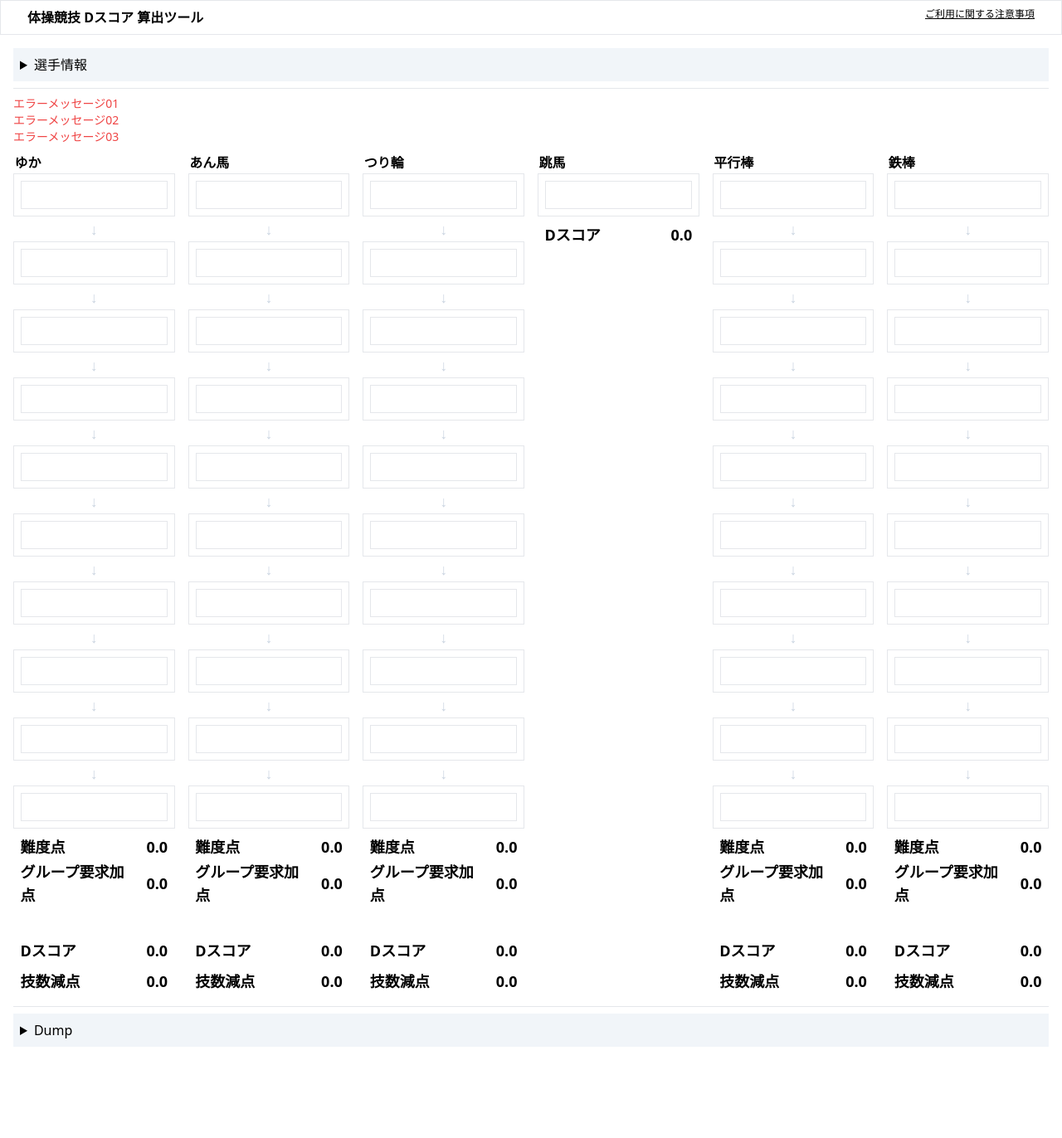
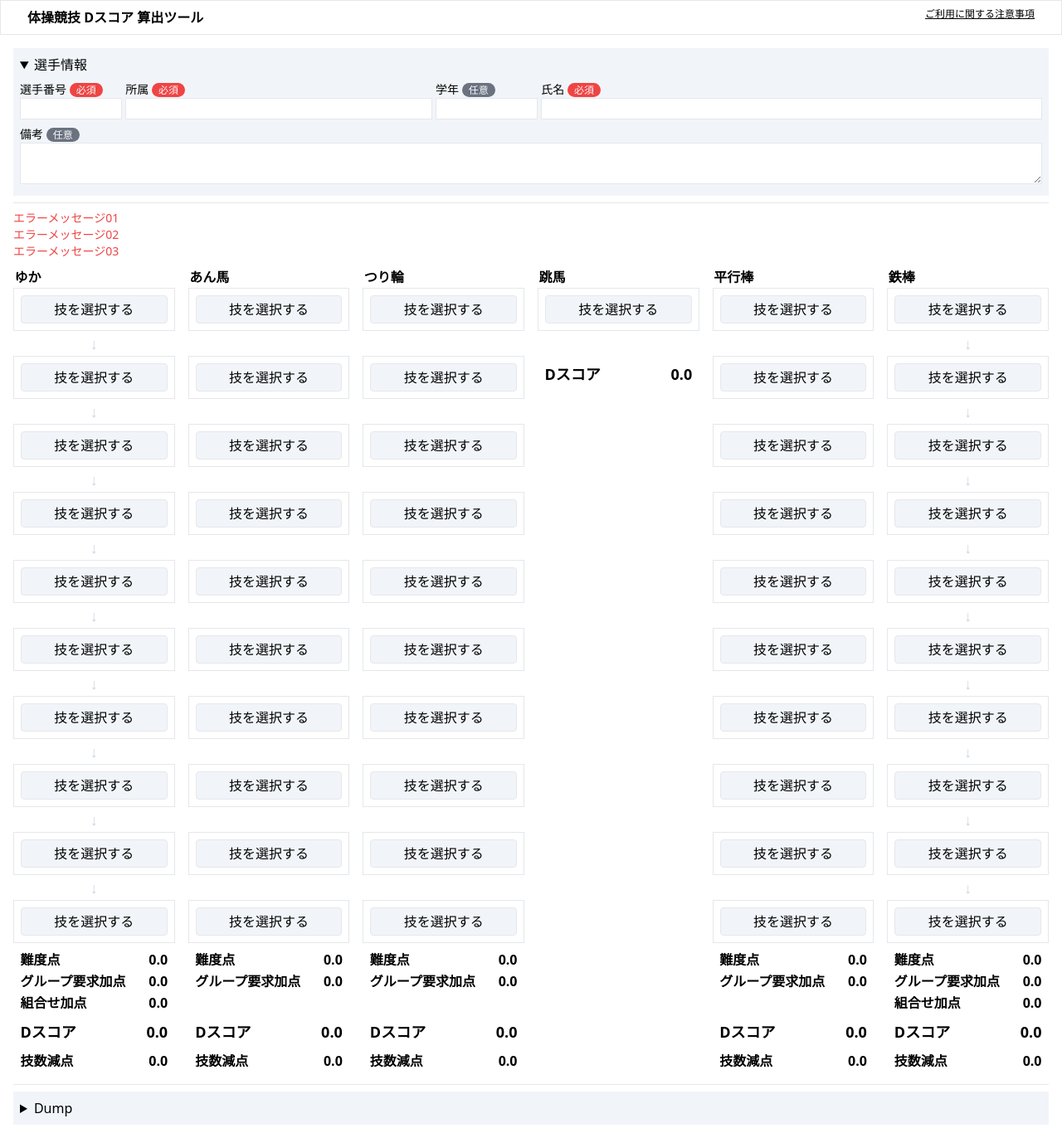
Before and after one commit to thonma/gymnastics_dscore, a SvelteKit app: page / in a window 1280 px wide. Shown: the whole page at 83% size. Before the commit the page ends 1278 px from the top, so only its background shows below. Built offline with nearby package versions, Linux system fonts and the light colour scheme.

Commit message:
千里の道も一歩から

```diff
--- a/src/routes/+page.svelte
+++ b/src/routes/+page.svelte
@@ -92,7 +92,8 @@
 			const n = this.culculateNandoTen();
 			const g = this.culculateGroupYokyuKaten();
 			const k = this.culculateKumiawaseKaten();
-			return n + g + k;
+			// 丸め誤差防止のため、10倍にした値を足して10で割る
+			return ((n * 10) + (g * 10) + (k * 10)) / 10;
 		}
 
 		calculateGisuGenten(): number {
@@ -150,6 +151,8 @@
 		fullname: string;
 		note: string;
 
+		validationErrMsgList: string[];
+
 		constructor(
 			num: string,
 			team: string,
@@ -162,11 +165,26 @@
 			this.grade = grade;
 			this.fullname = fullname;
 			this.note = note;
+			this.validationErrMsgList = [];
 		}
 
 		validate(): boolean | string[] {
 			// TODO 実装
-			return true;
+			this.validationErrMsgList = [];
+
+			if (this.num === null || this.num === undefined || this.num.length === 0 || 10 < this.num.length) {
+				this.validationErrMsgList.push(`選手番号を1～10文字で入力してください。`);
+			}
+
+			if (this.team === null || this.team === undefined || this.team.length === 0 || 20 < this.team.length) {
+				this.validationErrMsgList.push(`所属を1～20文字で入力してください。`);
+			}
+
+			if (this.fullname === null || this.fullname === undefined || this.fullname.length === 0 || 20 < this.fullname.length) {
+				this.validationErrMsgList.push(`氏名を1～20文字で入力してください。`);
+			}
+
+			return 0 < this.validationErrMsgList.length ? this.validationErrMsgList : true;
 		}
 	}
 
@@ -180,13 +198,18 @@
 	// =========================================
 	// 選手情報
 	// =========================================
-	let player = {
-		num: '',
-		team: '',
-		grade: '',
-		fullname: '',
-		note: ''
-	};
+	// let player = {
+	// 	num: '',
+	// 	team: '',
+	// 	grade: '',
+	// 	fullname: '',
+	// 	note: ''
+	// };
+	let player = new Player('', '', '', '', '');
+	function invokePlayerValidate() {
+		player.validate();
+		player = player;
+	}
 
 	// =========================================
 	// 演技構成
@@ -414,53 +437,62 @@
 </svelte:head>
 
 <section>
-	<details class="bg-slate-100 p-2">
+	<!-- -------------------------------------------------------------------------- -->
+	<!-- 選手情報 -------------------------------------------------------------------------- -->
+	<!-- -------------------------------------------------------------------------- -->
+	<details open class="bg-slate-100 p-2">
 		<summary>選手情報</summary>
 
-		<div class="text-sm text-red-500 mb-2">
+		<div class="text-sm text-red-500 my-2">
 			<!-- TODO -->
-			エラーメッセージ01<br />
-			エラーメッセージ02<br />
-			エラーメッセージ03<br />
+			{#each player.validationErrMsgList as msg}
+				{ msg }
+				<br>
+			{/each}
 		</div>
 
-		<div class="flex justify-between">
+		<div class="flex justify-between mb-2">
 			<div class="w-[10%]">
-				<label for="playerNum" class="block text-sm">選手番号</label>
-				<input type="text" name="playerNum" bind:value={player.num} class="w-full px-1 border" />
+				<label for="playerNum" class="block text-sm">選手番号&nbsp;<span class="rounded-full bg-red-500 text-neutral-50 text-xs px-2">必須</span></label>
+				<input type="text" name="playerNum" bind:value={player.num} on:input={invokePlayerValidate} class="w-full px-1 border" />
 			</div>
 
 			<div class="w-[30%]">
-				<label for="playerTeam" class="block text-sm">所属</label>
-				<input type="text" name="playerTeam" bind:value={player.team} class="w-full px-1 border" />
+				<label for="playerTeam" class="block text-sm">所属&nbsp;<span class="rounded-full bg-red-500 text-neutral-50 text-xs px-2">必須</span></label>
+				<input type="text" name="playerTeam" bind:value={player.team} on:input={invokePlayerValidate} class="w-full px-1 border" />
 			</div>
 
 			<div class="w-[10%]">
-				<label for="playerGrade" class="block text-sm">学年</label>
+				<label for="playerGrade" class="block text-sm">学年&nbsp;<span class="rounded-full bg-gray-500 text-neutral-50 text-xs px-2">任意</span></label>
 				<input
 					type="text"
 					name="playerGrade"
 					bind:value={player.grade}
+					on:input={invokePlayerValidate}
 					class="w-full px-1 border"
 				/>
 			</div>
 
 			<div class="w-[49%]">
-				<label for="playerFullname" class="block text-sm">氏名</label>
+				<label for="playerFullname" class="block text-sm">氏名&nbsp;<span class="rounded-full bg-red-500 text-neutral-50 text-xs px-2">必須</span></label>
 				<input
 					type="text"
 					name="playerFullname"
 					bind:value={player.fullname}
+					on:input={invokePlayerValidate}
 					class="w-full px-1 border"
 				/>
 			</div>
 		</div>
 
-		<label for="playerNote" class="block text-sm">備考</label>
-		<textarea name="playerNote" rows="2" bind:value={player.note} class="w-full px-1 border" />
+		<label for="playerNote" class="block text-sm">備考&nbsp;<span class="rounded-full bg-gray-500 text-neutral-50 text-xs px-2">任意</span></label>
+		<textarea name="playerNote" rows="2" bind:value={player.note} on:input={invokePlayerValidate} class="w-full px-1 border" />
 	</details>
 	<hr class="my-2" />
 
+	<!-- -------------------------------------------------------------------------- -->
+	<!-- 演技構成 -------------------------------------------------------------------------- -->
+	<!-- -------------------------------------------------------------------------- -->
 	<div>
 		<div class="text-sm text-red-500 mb-2">
 			<!-- TODO -->
@@ -488,37 +520,31 @@
 									{#if engiKosei.num !== ''}
 										{`${engiKosei.name} (${engiKosei.group}${engiKosei.nando})`}
 									{:else}
-										<input
-											type="text"
-											name={`${ek.shumoku}_${engiKoseiIndex}`}
-											list="WazaList"
-											class="w-full px-2 py-1 border"
-										/>
+										<button class="border rounded bg-slate-100 px-2 py-1 w-full">技を選択する</button>
 									{/if}
 								</td>
 							</tr>
-							{#if ek.shumoku !== '跳馬' && engiKoseiIndex < 9}
+							{#if engiKoseiIndex < 9}
 								<tr>
 									<!-- "↓"をアイコンにする -->
-									<td class="font-bold text-lg text-center text-slate-300" colspan="2">↓</td>
+									<td class="font-bold text-lg text-center { ['ゆか', '鉄棒'].includes(ek.shumoku) ? 'text-slate-300 cursor-pointer' : 'text-transparent' }" colspan="2">↓</td>
 								</tr>
 							{/if}
 						{/each}
 						{#if ek.shumoku !== '跳馬'}
 							<tr>
-								<td class="pt-2 pl-2 font-bold text-lg">難度点</td>
-								<td class="pt-2 pr-2 font-bold text-lg text-right">{ek.score.nando.toFixed(1)}</td>
+								<td class="pt-2 pl-2 font-bold">難度点</td>
+								<td class="pt-2 pr-2 font-bold text-right">{ek.score.nando.toFixed(1)}</td>
 							</tr>
 							<tr>
-								<td class="pl-2 font-bold text-lg">グループ要求加点</td>
-								<td class="pr-2 font-bold text-lg text-right">{ek.score.nando.toFixed(1)}</td>
+								<td class="pl-2 font-bold">グループ要求加点</td>
+								<td class="pr-2 font-bold text-right">{ek.score.nando.toFixed(1)}</td>
 							</tr>
 							<tr
-								class="text-transparent"
-								class:text-current={ek.shumoku === 'ゆか' || ek.shumoku === '鉄棒'}
+								class="{ ['ゆか', '鉄棒'].includes(ek.shumoku) ? 'text-current' : 'text-transparent'}"
 							>
-								<td class="pl-2 font-bold text-lg">組合せ加点</td>
-								<td class="pr-2 font-bold text-lg text-right">{ek.score.kumiawase.toFixed(1)}</td>
+								<td class="pl-2 font-bold">組合せ加点</td>
+								<td class="pr-2 font-bold text-right">{ek.score.kumiawase.toFixed(1)}</td>
 							</tr>
 						{/if}
 						<tr>
@@ -527,8 +553,8 @@
 						</tr>
 						{#if ek.shumoku !== '跳馬'}
 							<tr>
-								<td class="py-2 pl-2 font-bold text-lg">技数減点</td>
-								<td class="py-2 pr-2 font-bold text-lg text-right">0.0</td>
+								<td class="py-2 pl-2 font-bold">技数減点</td>
+								<td class="py-2 pr-2 font-bold text-right">0.0</td>
 							</tr>
 						{/if}
 					</tbody>
```
